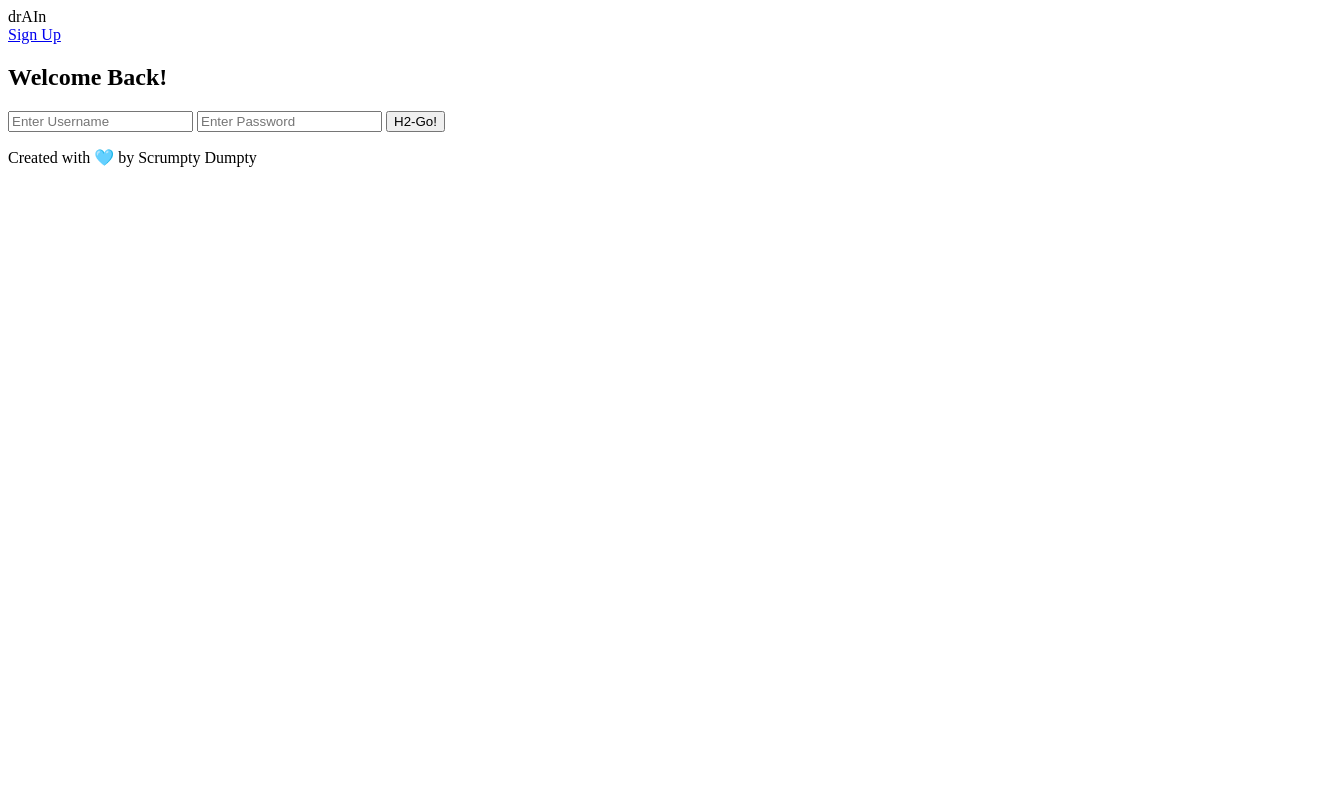
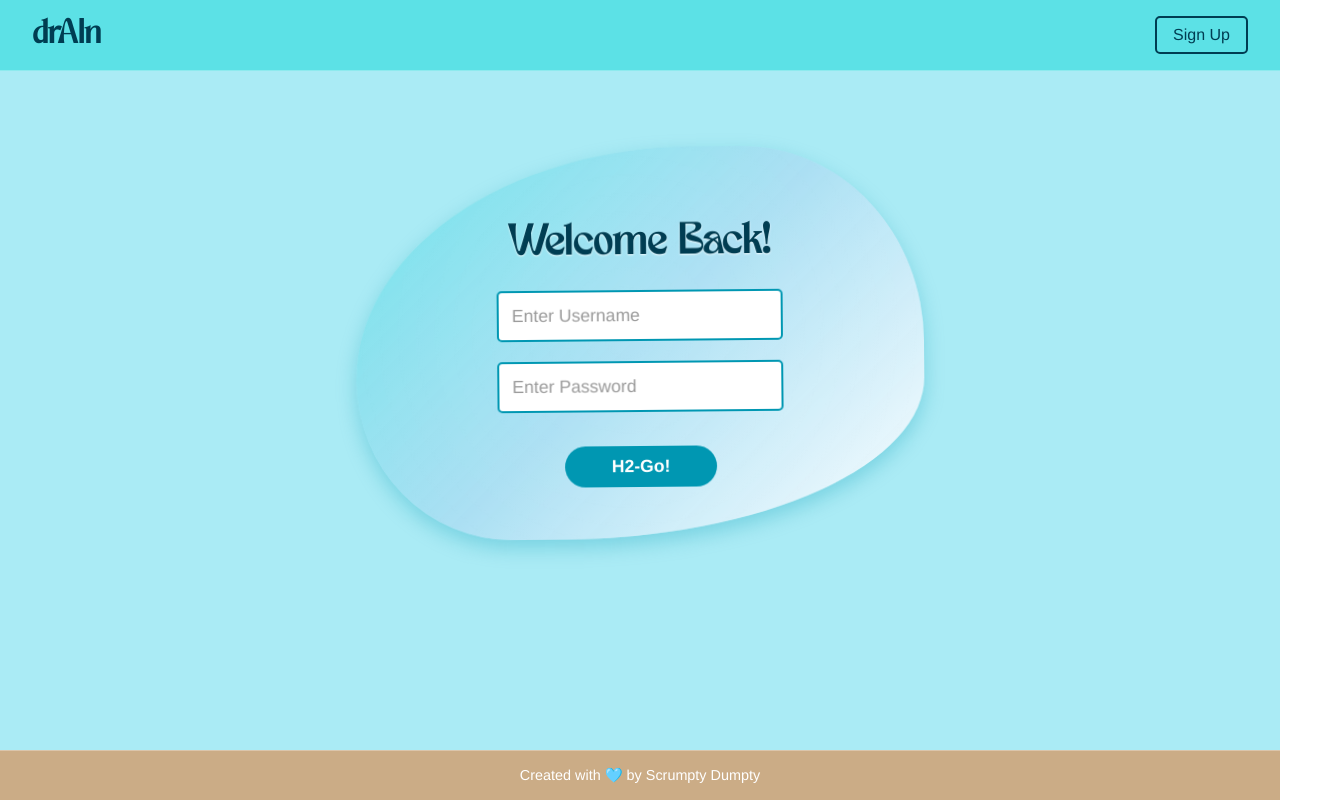
Before and after one commit to bcsanadi/drAIn, a plain HTML site: page login.html in a window 1280 px wide. Shown: the whole page, 1344 px wide, since content can reach past the window. Drawn offline with Linux system fonts and the light colour scheme.

Commit message:
Made style changes to login page

```diff
--- a/login.html
+++ b/login.html
@@ -4,6 +4,7 @@
     <meta charset="UTF-8">
     <meta name="viewport" content="width=device-width, initial-scale=1.0">
     <title>drAIn</title>
+    <link rel="stylesheet" href="style.css">
 </head>
 <body>
     <nav class="nav-bar">
@@ -34,5 +35,6 @@
         </div>
     </footer>
 
+    <script src="script.js"></script>
 </body>
 </html>
--- a/script.js
+++ b/script.js
@@ -0,0 +1 @@
+// No bubble animations - removed as requested
--- a/style.css
+++ b/style.css
@@ -6,15 +6,30 @@
 }
 
 :root {
-  --primary-color: #c2e2ef;
+  --primary-color: #aaebf5;
   --secondary-color: #5ce1e6;
   --accent-color: #0097b2;
   --dark-blue: #003d52;
+  --sand-color: #cbac86;
   --font-family: 'Helvetica Neue', sans-serif;
   --title-font: 'TAN MERINGUE', 'Helvetica Neue', sans-serif;
   --font-size: 16px;
   --line-height: 1.5;
 }
+
+/* Title styling using custom font */
+.logo-text,
+h1,
+.site-title,
+.main-title,
+h1.title {
+  font-family: var(--title-font);
+}
+
+.tan-meringue-font {
+  font-family: var(--title-font);
+}
+
 
 .logo-text,
 h1,
@@ -35,6 +50,7 @@ h1.title {
   position: sticky;
   top: 0;
   z-index: 100;
+  border-bottom: 1px solid rgba(255, 255, 255, 0.3);
 }
 
 .nav-container {
@@ -74,6 +90,8 @@ h1.title {
 .nav-button2:hover {
   background-color: var(--dark-blue);
   color: white;
+  transform: translateY(-2px);
+  box-shadow: 0 4px 8px rgba(0, 0, 0, 0.2);
 }
 
 /* Body and general styling */
@@ -136,6 +154,8 @@ body {
 .get-started-button:hover {
   background-color: var(--dark-blue);
   color: white;
+  transform: translateY(-2px);
+  box-shadow: 0 4px 8px rgba(0, 0, 0, 0.2);
 }
 
 /* Main content area */
@@ -143,11 +163,149 @@ header {
   flex: 1;
 }
 
+/* Login page styling */
+.login-content {
+  display: flex;
+  justify-content: center;
+  align-items: center;
+  min-height: 60vh;
+  padding: 2rem;
+}
+
+.login-box {
+  background: linear-gradient(135deg, rgba(92, 225, 230, 0.8) 0%, rgba(167, 221, 243, 0.9) 50%, rgba(255, 255, 255, 0.95) 100%);
+  padding: 3.2rem 4rem;
+  border-radius: 60% 40% 30% 70% / 60% 30% 70% 40%;
+  box-shadow: 0 8px 20px rgba(0, 151, 178, 0.3);
+  max-width: 440px;
+  width: 100%;
+  text-align: center;
+  position: relative;
+  overflow: hidden;
+  animation: blob 8s ease-in-out infinite;
+  z-index: 10;
+}
+
+@keyframes blob {
+  0%, 100% {
+    border-radius: 70% 30% 40% 60% / 70% 40% 60% 30%;
+    transform: rotate(0deg);
+  }
+  25% {
+    border-radius: 40% 60% 70% 30% / 60% 70% 30% 40%;
+    transform: rotate(2deg);
+  }
+  50% {
+    border-radius: 80% 20% 60% 40% / 50% 80% 20% 70%;
+    transform: rotate(-2deg);
+  }
+  75% {
+    border-radius: 50% 50% 80% 20% / 80% 30% 70% 20%;
+    transform: rotate(1deg);
+  }
+}
+
+.login-box::before {
+  content: '';
+  position: absolute;
+  top: -50%;
+  left: -50%;
+  width: 200%;
+  height: 200%;
+  background: radial-gradient(circle, rgba(255, 255, 255, 0.1) 0%, transparent 70%);
+  border-radius: 50%;
+  animation: float 6s ease-in-out infinite;
+}
+
+@keyframes float {
+  0%, 100% { transform: translate(-20px, -20px) rotate(0deg); }
+  50% { transform: translate(20px, 20px) rotate(180deg); }
+}
+
+.login-box h1 {
+  color: var(--dark-blue);
+  margin-bottom: 1.6rem;
+  font-size: 1.9rem;
+  position: relative;
+  z-index: 2;
+  text-shadow: 0 1px 2px rgba(255, 255, 255, 0.8);
+}
+
+.user-box {
+  display: flex;
+  flex-direction: column;
+  gap: 1.3rem;
+  position: relative;
+  z-index: 2;
+  align-items: center;
+}
+
+.user-box input {
+  padding: 0.8rem;
+  border: 2px solid var(--accent-color);
+  border-radius: 5px;
+  font-family: var(--font-family);
+  font-size: 1.1rem;
+  outline: none;
+  transition: border-color 0.3s ease;
+  width: 256px;
+  max-width: 100%;
+}
+
+.user-box input:focus {
+  border-color: var(--dark-blue);
+}
+
+.user-box input::placeholder {
+  color: #999;
+}
+
+.user-box button {
+  background-color: var(--accent-color);
+  color: white;
+  font-family: var(--font-family);
+  font-size: 1.1rem;
+  font-weight: bold;
+  padding: 0.65rem 1.9rem;
+  border: none;
+  border-radius: 32px;
+  cursor: pointer;
+  transition: background-color 0.3s ease;
+  margin-top: 0.8rem;
+  width: 152px;
+  max-width: 100%;
+}
+
+.user-box button:hover {
+  background-color: var(--dark-blue);
+  transform: translateY(-2px);
+  box-shadow: 0 4px 8px rgba(0, 0, 0, 0.2);
+}
+
+/* Sign Up button styling (nav-button1) */
+.nav-button1 {
+  color: var(--dark-blue);
+  font-family: var(--font-family);
+  text-decoration: none;
+  padding: 0.5rem 1rem;
+  border: 2px solid var(--dark-blue);
+  border-radius: 5px;
+  transition: all 0.3s ease;
+}
+
+.nav-button1:hover {
+  background-color: var(--dark-blue);
+  color: white;
+  transform: translateY(-2px);
+  box-shadow: 0 4px 8px rgba(0, 0, 0, 0.2);
+}
+
 /* Footer Styling */
 footer {
-  background-color: var(--secondary-color);
+  background-color : var(--sand-color);
   padding: 1rem 0;
   margin-top: auto;
+  border-top: 1px solid rgba(255, 255, 255, 0.3);
 }
 
 .footer-content {
```
